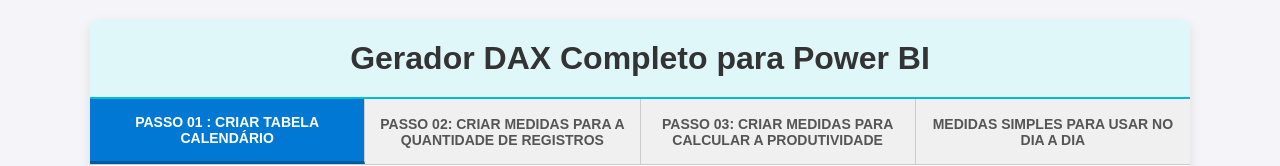
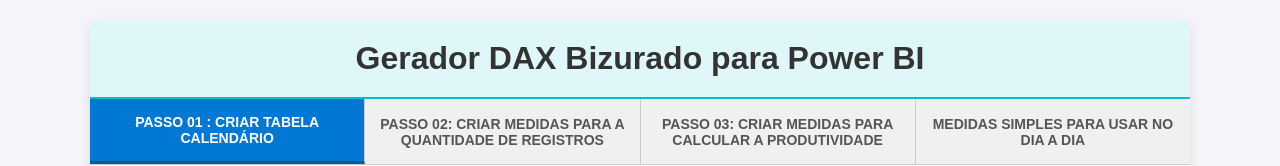
Before and after one commit to DanielDss030225/geradorDeCodigoDax, a plain HTML site: page index.html in a window 1280 px wide. Shown: the top 166 px of the page. Drawn offline with Linux system fonts and the light colour scheme.

Commit message:
finalizando

```diff
--- a/index.html
+++ b/index.html
@@ -161,7 +161,7 @@
 <body>
 
     <div class="container">
-        <h1>Gerador DAX Completo para Power BI</h1>
+        <h1>Gerador DAX Bizurado para Power BI</h1>
 
         <div class="tabs">
             <button class="tab-button" onclick="openTab(event, 'calendario')">PASSO 01 : CRIAR TABELA CALENDÁRIO</button>
```
